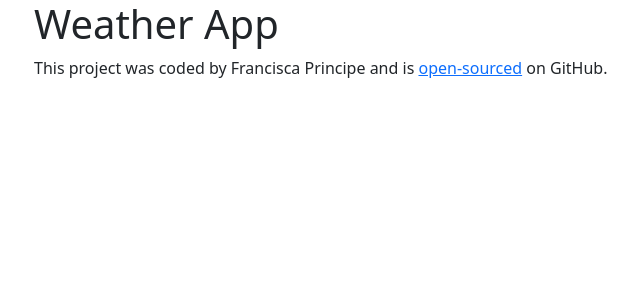
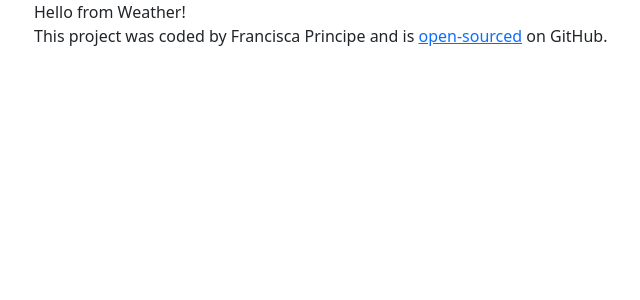
Before and after one commit to franprincipe/react-weather-app, a React (Create React App) app: page / in a window 1280 px wide. Shown: the top 300 px of the page, without its empty margins (48-688 px from the left). Built offline with nearby package versions, Linux system fonts and the light colour scheme.

Commit message:
Made Weather files

```diff
--- a/src/App.js
+++ b/src/App.js
@@ -1,4 +1,5 @@
 import React from 'react';
+import Weather from "./Weather";
 
 import './App.css';
 import 'bootstrap/dist/css/bootstrap.css';
@@ -6,7 +7,7 @@ export default function App() {
   return (
     <div className="App">
       <div className="container">
-      <h1>Weather App</h1>
+      <Weather />
       <footer>
         This project was coded by Francisca Principe{""}
      {""} and is {""}
--- /dev/null
+++ b/src/Weather.css
@@ -0,0 +1,3 @@
+.Weather {
+    font-size: 48px;
+}
--- /dev/null
+++ b/src/Weather.js
@@ -0,0 +1,9 @@
+import React from "react";
+
+import "./Weather.css";
+
+export default function Weather() {
+    return (
+        <div>Hello from Weather!</div>
+    );
+}
```
